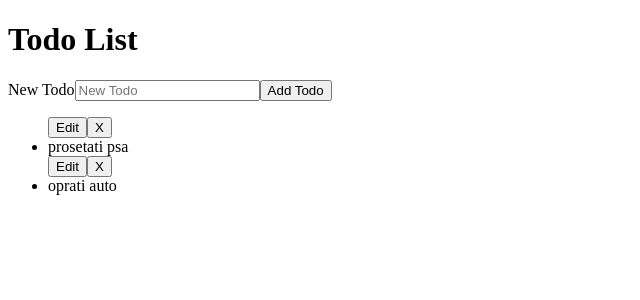
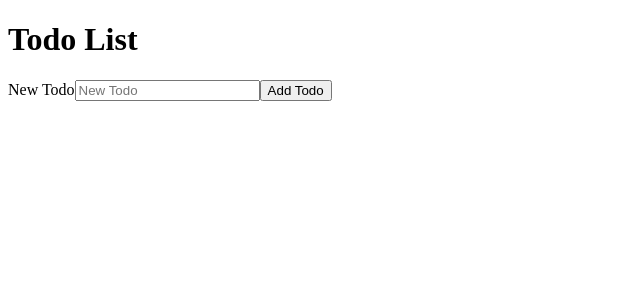
Before and after one commit to DarkoPG27/Todo-App, a React (Create React App) app in the folder todo-app/: page / in a window 1280 px wide. Shown: the top 300 px of the page, without its empty margins (0-640 px from the left). Built offline with nearby package versions, Linux system fonts and the light colour scheme.

Commit message:
added uuid

```diff
--- a/todo-app/package.json
+++ b/todo-app/package.json
@@ -9,6 +9,7 @@
     "react": "^17.0.2",
     "react-dom": "^17.0.2",
     "react-scripts": "5.0.0",
+    "uuid": "^8.3.2",
     "web-vitals": "^2.1.2"
   },
   "scripts": {
--- a/todo-app/src/NewTodoForm.js
+++ b/todo-app/src/NewTodoForm.js
@@ -1,4 +1,5 @@
-import React, { Component } from 'react'
+import React, { Component } from 'react';
+import { v4 as uuidv4 } from 'uuid';
 
 class NewTodoForm extends Component {
     constructor(props) {
@@ -16,7 +17,7 @@ class NewTodoForm extends Component {
 
     handleSubmit(event) {
         event.preventDefault();
-        this.props.createTodo(this.state);
+        this.props.createTodo({ ...this.state, id: uuidv4() });
         this.setState({ task: "" });
     }
 
--- a/todo-app/src/TodoList.js
+++ b/todo-app/src/TodoList.js
@@ -6,10 +6,7 @@ class TodoList extends Component {
     constructor(props) {
         super(props);
         this.state = {
-            todos: [
-                { task: "prosetati psa" },
-                { task: "oprati auto" }
-            ]
+            todos: []
         }
         this.create = this.create.bind(this);
     }
@@ -22,7 +19,7 @@ class TodoList extends Component {
 
     render() {
         const todos = this.state.todos.map(todo => {
-            return <Todo task={todo.task} />
+            return <Todo task={todo.task} key={todo.id} />
         });
         return (
             <div>
```
Also changed, not shown: 1 other file (tests, documents, lock files or other folders).
